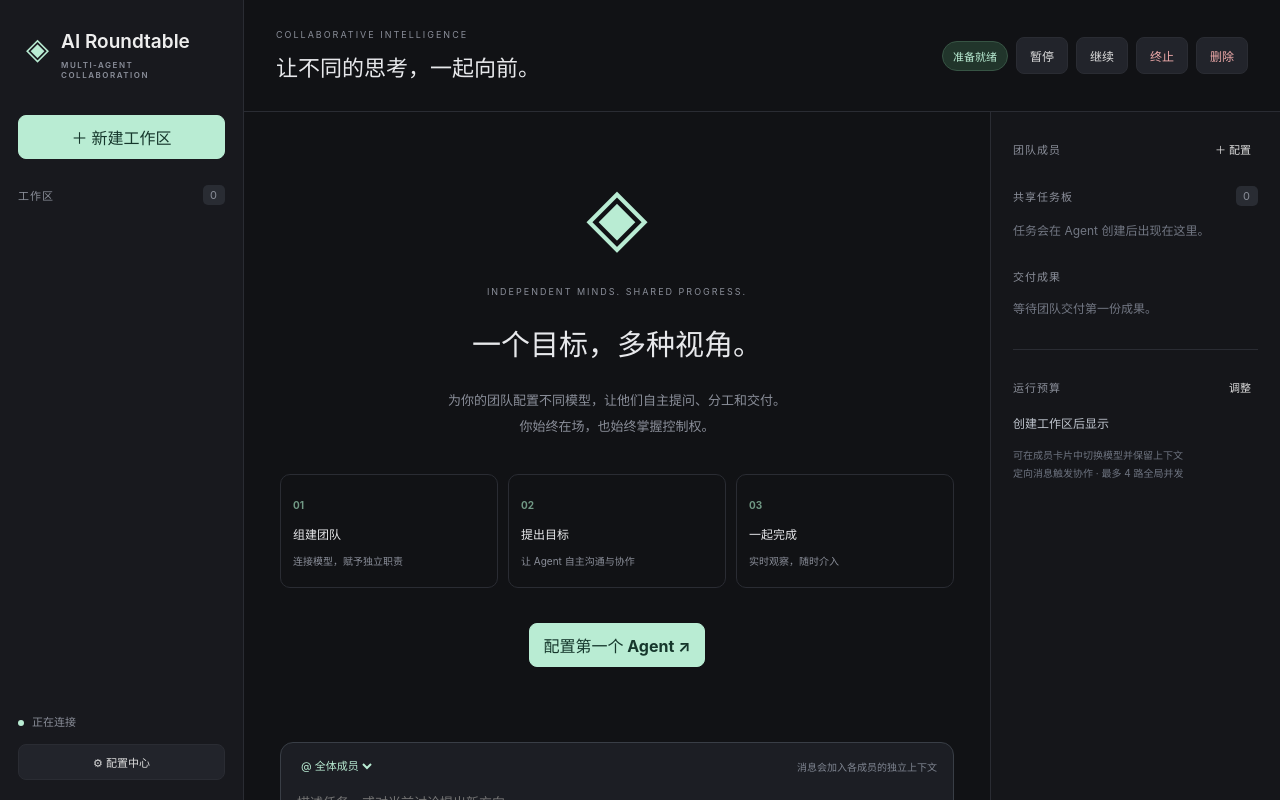
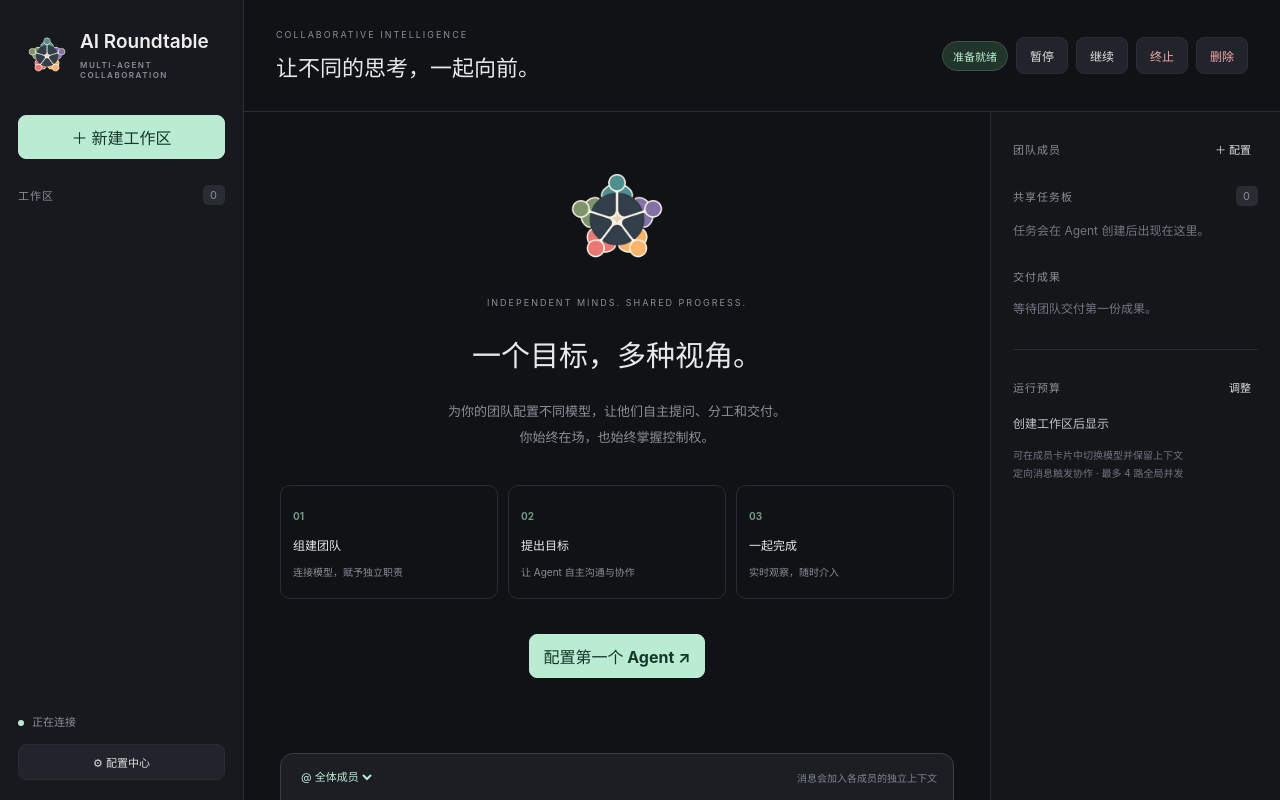
Before and after one commit to ke-ship-art/ai-roundtable, an Electron app: page public/index.html in a window 1280 px wide. Drawn offline with Linux system fonts and the light colour scheme; no server answers.

Commit message:
feat: add a distinct AI Roundtable icon

```diff
--- a/desktop/main.mjs
+++ b/desktop/main.mjs
@@ -113,6 +113,7 @@ async function createApplication() {
     minHeight: 680,
     backgroundColor: '#0c1018',
     title: applicationName,
+    icon: join(projectRoot, 'public', 'icon.png'),
     autoHideMenuBar: true,
     show: false,
     webPreferences: {
--- a/package.json
+++ b/package.json
@@ -46,6 +46,7 @@
       "package.json"
     ],
     "win": {
+      "icon": "build/icon.ico",
       "target": [
         {
           "target": "zip",
--- a/public/index.html
+++ b/public/index.html
@@ -1,6 +1,6 @@
-<!doctype html><html lang="zh-CN"><head><meta charset="utf-8"><meta name="viewport" content="width=device-width,initial-scale=1"><title>AI Roundtable</title><link rel="stylesheet" href="/style.css"><link rel="stylesheet" href="/settings.css"></head><body>
-<aside class="sidebar"><a class="brand" href="/">◈ <span>AI Roundtable<small>MULTI-AGENT COLLABORATION</small></span></a><button id="newRoom" class="primary">＋ 新建工作区</button><div class="section-label">工作区 <span id="roomCount">0</span></div><nav id="rooms"></nav><div class="sidebar-bottom"><span class="dot"></span><span id="connection">正在连接</span><button id="manage">⚙ 配置中心</button></div></aside>
+<!doctype html><html lang="zh-CN"><head><meta charset="utf-8"><meta name="viewport" content="width=device-width,initial-scale=1"><title>AI Roundtable</title><link rel="icon" href="/icon.png" type="image/png"><link rel="stylesheet" href="/style.css"><link rel="stylesheet" href="/settings.css"></head><body>
+<aside class="sidebar"><a class="brand" href="/"><img src="/icon.png" alt=""><span>AI Roundtable<small>MULTI-AGENT COLLABORATION</small></span></a><button id="newRoom" class="primary">＋ 新建工作区</button><div class="section-label">工作区 <span id="roomCount">0</span></div><nav id="rooms"></nav><div class="sidebar-bottom"><span class="dot"></span><span id="connection">正在连接</span><button id="manage">⚙ 配置中心</button></div></aside>
 <main><header><div><div class="eyebrow">COLLABORATIVE INTELLIGENCE</div><h1 id="title">让不同的思考，一起向前。</h1></div><div class="controls"><span id="status" class="badge">准备就绪</span><button id="pause">暂停</button><button id="resume">继续</button><button id="stop" class="danger">终止</button><button id="deleteRoom" class="danger">删除</button></div></header>
-<div class="workspace"><section class="conversation"><div id="welcome"><div class="hero-mark">◈</div><div class="eyebrow">INDEPENDENT MINDS. SHARED PROGRESS.</div><h2>一个目标，多种视角。</h2><p>为你的团队配置不同模型，让他们自主提问、分工和交付。<br>你始终在场，也始终掌握控制权。</p><div class="onboarding"><div><b>01</b><strong>组建团队</strong><span>连接模型，赋予独立职责</span></div><div><b>02</b><strong>提出目标</strong><span>让 Agent 自主沟通与协作</span></div><div><b>03</b><strong>一起完成</strong><span>实时观察，随时介入</span></div></div><button id="setup" class="primary">配置第一个 Agent ↗</button></div><div id="messages" aria-live="polite"></div><div id="streams"></div><form id="composer"><div class="composer-top"><select id="recipient" aria-label="消息接收者"><option value="">@ 全体成员</option></select><span>消息会加入各成员的独立上下文</span></div><textarea id="input" placeholder="描述任务，或对当前讨论提出新方向…" maxlength="8000" aria-label="消息内容"></textarea><div class="composer-bottom"><span>Enter 发送 · Shift + Enter 换行</span><button class="primary" type="submit">发送 ↑</button></div></form></section>
+<div class="workspace"><section class="conversation"><div id="welcome"><div class="hero-mark"><img src="/icon.png" alt=""></div><div class="eyebrow">INDEPENDENT MINDS. SHARED PROGRESS.</div><h2>一个目标，多种视角。</h2><p>为你的团队配置不同模型，让他们自主提问、分工和交付。<br>你始终在场，也始终掌握控制权。</p><div class="onboarding"><div><b>01</b><strong>组建团队</strong><span>连接模型，赋予独立职责</span></div><div><b>02</b><strong>提出目标</strong><span>让 Agent 自主沟通与协作</span></div><div><b>03</b><strong>一起完成</strong><span>实时观察，随时介入</span></div></div><button id="setup" class="primary">配置第一个 Agent ↗</button></div><div id="messages" aria-live="polite"></div><div id="streams"></div><form id="composer"><div class="composer-top"><select id="recipient" aria-label="消息接收者"><option value="">@ 全体成员</option></select><span>消息会加入各成员的独立上下文</span></div><textarea id="input" placeholder="描述任务，或对当前讨论提出新方向…" maxlength="8000" aria-label="消息内容"></textarea><div class="composer-bottom"><span>Enter 发送 · Shift + Enter 换行</span><button class="primary" type="submit">发送 ↑</button></div></form></section>
 <aside class="inspector"><div class="section-label">团队成员 <button id="addAgent">＋ 配置</button></div><div id="members"></div><div class="section-label">共享任务板 <span id="taskCount">0</span></div><div id="tasks" class="empty-note">任务会在 Agent 创建后出现在这里。</div><div class="section-label">交付成果</div><div id="artifacts" class="empty-note">等待团队交付第一份成果。</div><div class="budget"><div class="section-label">运行预算 <button id="limits">调整</button></div><div id="usage">创建工作区后显示</div><p>可在成员卡片中切换模型并保留上下文<br>定向消息触发协作 · 最多 4 路全局并发</p></div></aside></div></main>
 <dialog id="dialog"><form id="dialogForm"><div class="dialog-head"><h2 id="dialogTitle"></h2><button type="button" id="closeDialog">×</button></div><div id="dialogBody"></div><div class="dialog-actions"><span id="formError" role="alert"></span><button class="primary" id="dialogSubmit">保存</button></div></form></dialog><div id="toast" role="alert"></div><script type="module" src="/app.js"></script></body></html>
--- a/public/style.css
+++ b/public/style.css
@@ -44,7 +44,8 @@ input:focus, textarea:focus, select:focus { outline: 2px solid #80bca1; outline-
   background: #18191e;
   border-right: 1px solid var(--line);
 }
-.brand { display: flex; gap: 12px; color: var(--accent); font-size: 30px; text-decoration: none; margin: 0 8px 35px; }
+.brand { display: flex; align-items: center; gap: 12px; color: var(--accent); text-decoration: none; margin: 0 8px 35px; }
+.brand img { width: 42px; height: 42px; object-fit: contain; }
 .brand span { color: #eee; font-size: 19px; font-weight: 600; }
 .brand small { display: block; margin-top: 7px; color: var(--muted); font-size: 8px; letter-spacing: 1.5px; }
 .section-label {
@@ -136,7 +137,8 @@ h2 { font-size: 29px; font-weight: 500; }
 #usage { color: #bec4cd; font-size: 12px; line-height: 2; }
 
 #welcome { margin: auto 0; padding: 25px 0 55px; text-align: center; }
-.hero-mark { margin-bottom: 24px; color: var(--accent); font-size: 80px; }
+.hero-mark { margin-bottom: 24px; }
+.hero-mark img { width: 104px; height: 104px; object-fit: contain; }
 #welcome p { color: var(--muted); font-size: 13px; line-height: 2; }
 .onboarding { display: grid; grid-template-columns: repeat(3, 1fr); gap: 10px; margin: 35px 0; text-align: left; }
 .onboarding > div { padding: 18px 12px; border: 1px solid var(--line); border-radius: 10px; }
--- a/server.mjs
+++ b/server.mjs
@@ -142,12 +142,15 @@ export async function start({
           '/markdown.js': 'markdown.js',
           '/style.css': 'style.css',
           '/settings.css': 'settings.css',
+          '/icon.png': 'icon.png',
         };
         const file = files[url.pathname];
         if (!file) return sendJson(response, { error: 'Not found' }, 404);
         response.setHeader(
           'Content-Type',
-          file.endsWith('.js')
+          file.endsWith('.png')
+            ? 'image/png'
+            : file.endsWith('.js')
             ? 'text/javascript; charset=utf-8'
             : file.endsWith('.css')
               ? 'text/css; charset=utf-8'
```
Also changed, not shown: VERIFICATION.md (+2 -0 lines), README.md, build/icon-master.png (added), build/icon.ico (added), public/icon.png (added).
